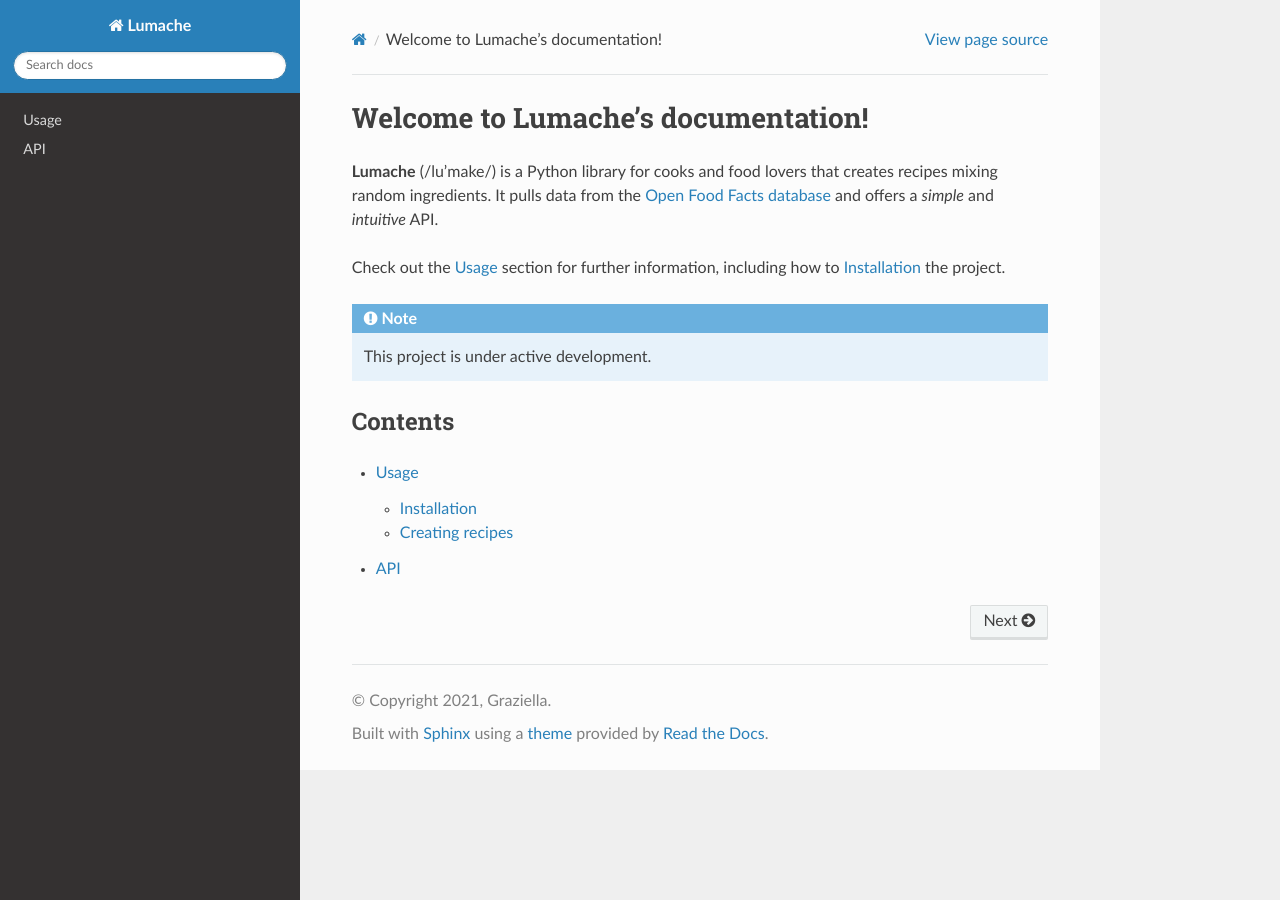
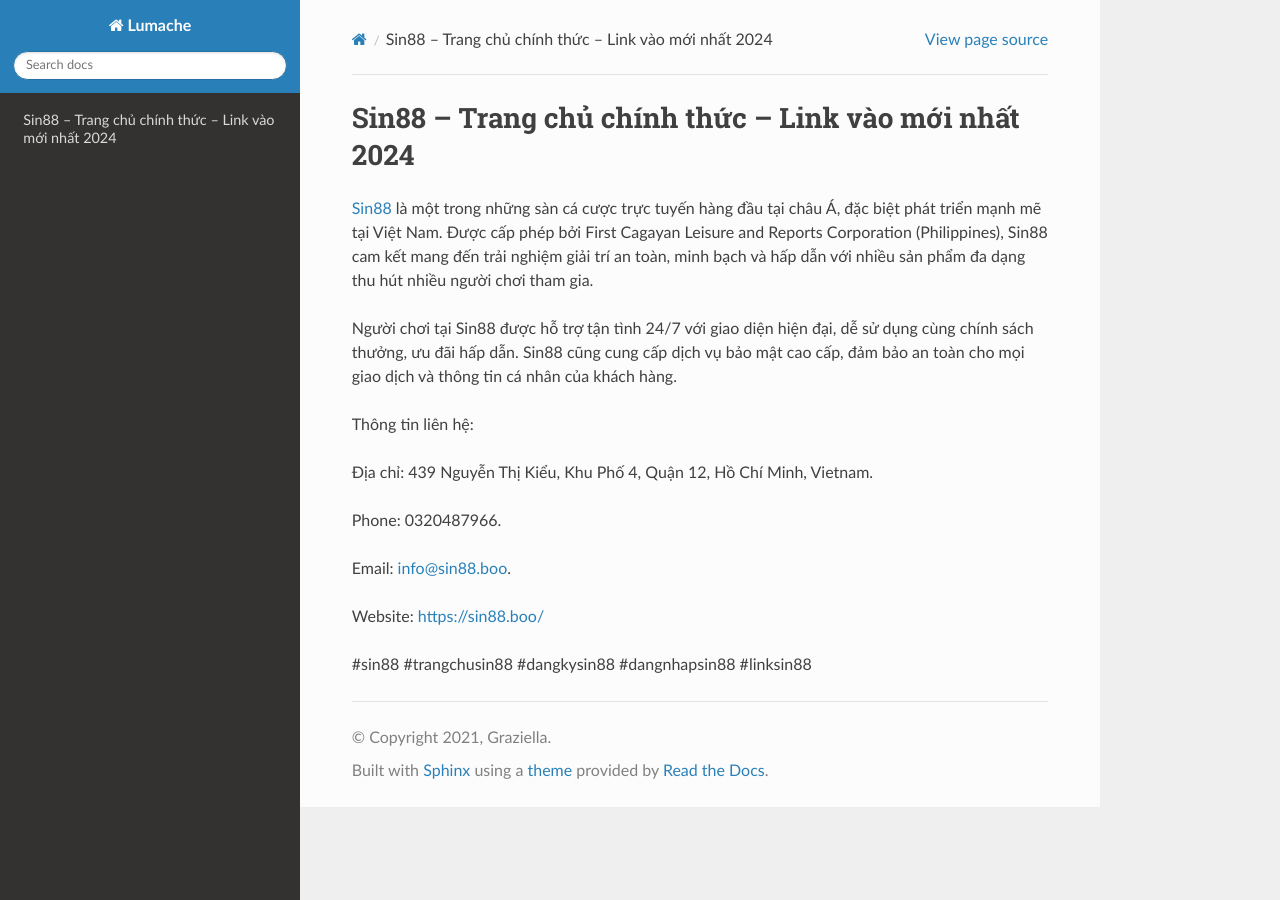
Before and after one commit to antonniotrombeta/sin88boo, a Sphinx documentation site: the page built from docs/source/index.rst, in a window 1280 px wide. Built offline with Sphinx 7.4.7 and the Read the Docs theme 3.1.0, drawn with Linux system fonts in a browser that asks for light colours.

Commit message:
Update index.rst

```diff
--- a/docs/source/index.rst
+++ b/docs/source/index.rst
@@ -1,22 +1,18 @@
-Welcome to Lumache's documentation!
+Sin88 – Trang chủ chính thức – Link vào mới nhất 2024
 ===================================
 
-**Lumache** (/lu'make/) is a Python library for cooks and food lovers
-that creates recipes mixing random ingredients.
-It pulls data from the `Open Food Facts database <https://world.openfoodfacts.org/>`_
-and offers a *simple* and *intuitive* API.
+`Sin88 <https://sin88.boo/>`_ là một trong những sàn cá cược trực tuyến hàng đầu tại châu Á, đặc biệt phát triển mạnh mẽ tại Việt Nam. Được cấp phép bởi First Cagayan Leisure and Reports Corporation (Philippines), Sin88 cam kết mang đến trải nghiệm giải trí an toàn, minh bạch và hấp dẫn với nhiều sản phẩm đa dạng thu hút nhiều người chơi tham gia.
 
-Check out the :doc:`usage` section for further information, including
-how to :ref:`installation` the project.
+Người chơi tại Sin88 được hỗ trợ tận tình 24/7 với giao diện hiện đại, dễ sử dụng cùng chính sách thưởng, ưu đãi hấp dẫn. Sin88 cũng cung cấp dịch vụ bảo mật cao cấp, đảm bảo an toàn cho mọi giao dịch và thông tin cá nhân của khách hàng.
 
-.. note::
+Thông tin liên hệ:
 
-   This project is under active development.
+Địa chỉ: 439 Nguyễn Thị Kiểu, Khu Phố 4, Quận 12, Hồ Chí Minh, Vietnam.
 
-Contents
---------
+Phone: 0320487966.
 
-.. toctree::
+Email: info@sin88.boo.
 
-   usage
-   api
+Website: https://sin88.boo/
+
+#sin88 #trangchusin88 #dangkysin88 #dangnhapsin88 #linksin88
```
